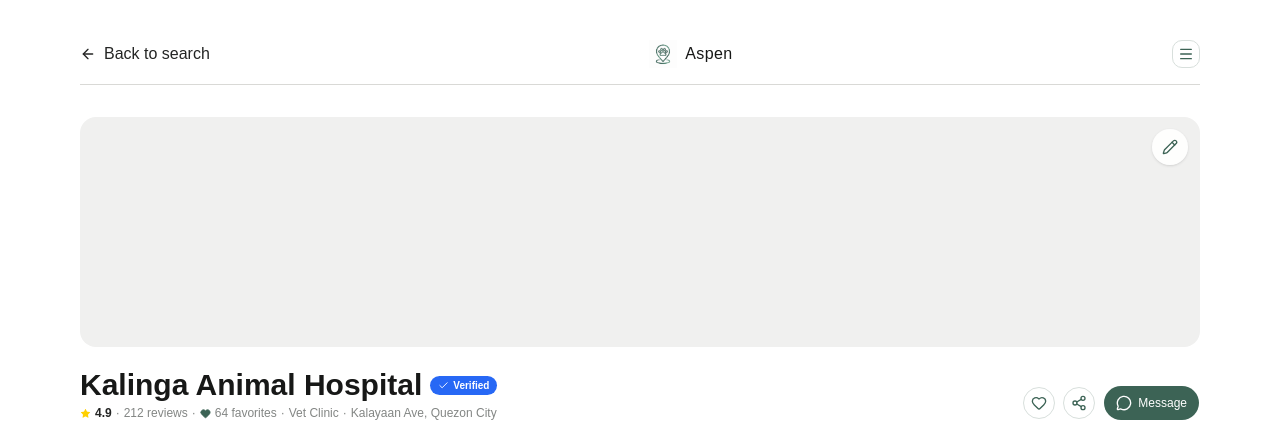
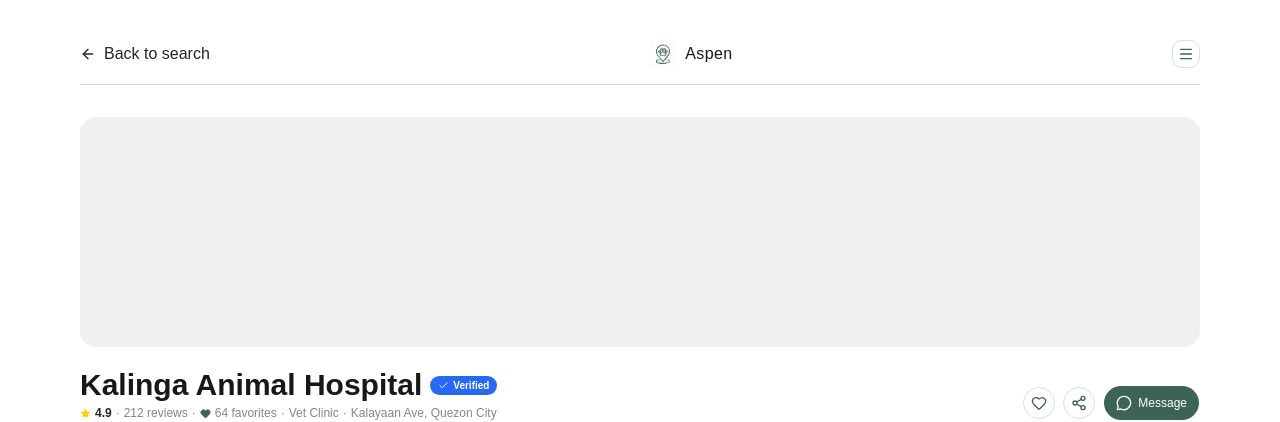
Before and after one commit to GarudaKurt/Aspen, a Next.js app: page /business-profile in a window 1280 px wide. Shown: the top 422 px of the page. Built offline with nearby package versions, Linux system fonts and the light colour scheme.

Commit message:
fix: prevent customers editing business cover photo

```diff
--- a/src/features/business-profile/components/business-profile.tsx
+++ b/src/features/business-profile/components/business-profile.tsx
@@ -3,7 +3,7 @@
 import { AspenLogo } from "@/components/brand/aspen-logo";
 import Image from "next/image";
 import Link from "next/link";
-import { useState, type ChangeEvent, type ReactNode } from "react";
+import { useState, type ReactNode } from "react";
 import {
   ArrowLeft,
   Check,
@@ -12,7 +12,6 @@ import {
   MapPin,
   Menu,
   MessageCircle,
-  Pencil,
   Share2,
   Star,
 } from "lucide-react";
@@ -233,20 +232,10 @@ export function BusinessProfile({
   const [activeTab, setActiveTab] = useState("Overview");
   const [isFavorite, setIsFavorite] = useState(false);
   const toggleFavorite = () => setIsFavorite((current) => !current);
-  const [coverPhoto, setCoverPhoto] = useState<string | null>(
-    provider.coverPhoto ?? null,
-  );
+  const coverPhoto = provider.coverPhoto ?? null;
   const schedule = provider.businessHours ?? initialBusinessHours;
   const businessStatus = getBusinessHoursStatus(schedule);
   const displayedAmenities = provider.amenities ?? amenityOptions.slice(0, 3);
-
-  const handleImageUpload = (
-    event: ChangeEvent<HTMLInputElement>,
-    setPreview: (preview: string) => void,
-  ) => {
-    const file = event.target.files?.[0];
-    if (file) setPreview(URL.createObjectURL(file));
-  };
 
   return (
     <main className="min-h-screen bg-white px-4 py-6 text-[#171817] sm:px-8 sm:py-10 lg:px-12">
@@ -277,32 +266,18 @@ export function BusinessProfile({
         </header>
 
         <section className="pt-6 sm:pt-8">
-          <label className="relative block h-[150px] cursor-pointer overflow-hidden rounded-2xl bg-[#f0f0ef] sm:h-[190px] lg:h-[230px]">
+          <div className="relative block h-[150px] overflow-hidden rounded-2xl bg-[#f0f0ef] sm:h-[190px] lg:h-[230px]">
             {coverPhoto && (
               <Image
                 src={coverPhoto}
-                alt="Cover photo preview"
+                alt="Business cover photo"
                 fill
                 unoptimized
                 sizes="(min-width: 1024px) 1120px, 100vw"
                 className="object-cover"
               />
             )}
-            {!preview && (
-              <>
-                <input
-                  type="file"
-                  accept="image/*"
-                  className="sr-only"
-                  onChange={(event) => handleImageUpload(event, setCoverPhoto)}
-                />
-                <span className="absolute right-3 top-3 inline-flex size-9 items-center justify-center rounded-full bg-white/90 text-[#3c6355] shadow-sm">
-                  <Pencil size={16} />
-                  <span className="sr-only">Upload or edit cover photo</span>
-                </span>
-              </>
-            )}
-          </label>
+          </div>
           <div className="mt-4 flex flex-col gap-4 sm:mt-5 sm:flex-row sm:items-end sm:justify-between">
             <div className="min-w-0">
               <div className="flex flex-wrap items-center gap-2">
```
